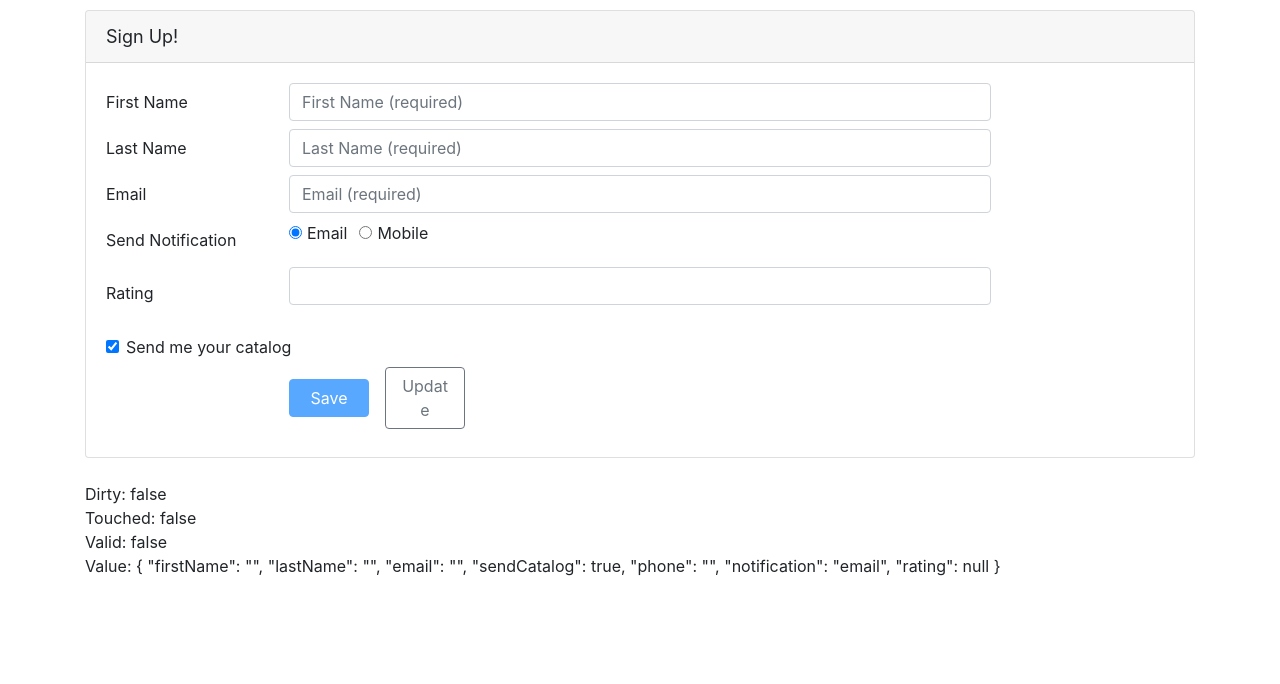
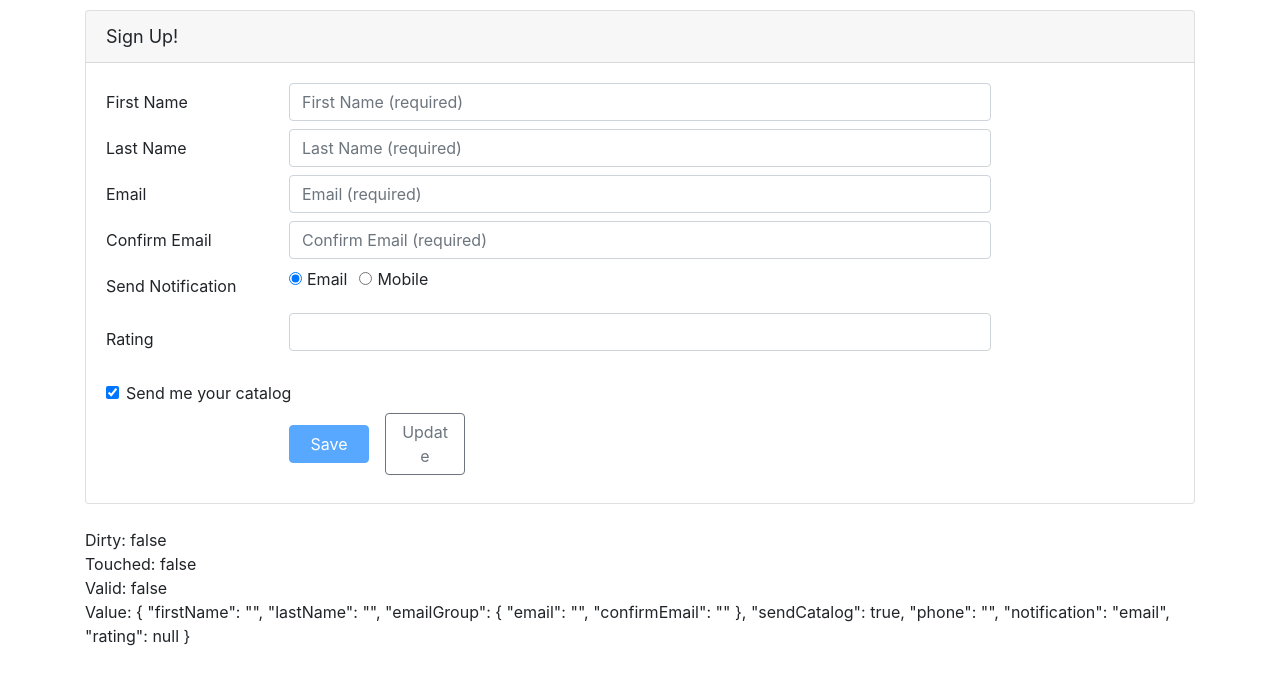
Before and after one commit to SandeepGanesana/Angular-Reactive-Forms, an Angular app: page / in a window 1280 px wide. Shown: the top 684 px of the page. Built offline with nearby package versions, Linux system fonts and the light colour scheme.

Commit message:
nested forms Custom Validations

```diff
--- a/src/app/customers/customer.component.html
+++ b/src/app/customers/customer.component.html
@@ -50,6 +50,7 @@
         </div>
       </div>
 
+      <div formGroupName="emailGroup">
         <div class="form-group row mb-2">
           <label class="col-md-2 col-form-label"
                  for="emailId">Email</label>
@@ -59,17 +60,35 @@
                    type="email"
                    placeholder="Email (required)"
                    formControlName="email"
-                 [ngClass]="{'is-invalid': (customerForm.get('email').touched || customerForm.get('email').dirty) && !customerForm.get('email').valid }" />
+                   [ngClass]="{'is-invalid': emailMessage }" />
+            <span class="invalid-feedback" *ngIf="emailMessage">
+                {{ emailMessage }}
+            </span>
+          </div>
+        </div>
+        <div class="form-group row mb-2">
+          <label class="col-md-2 col-form-label"
+                 for="emailId2">Confirm Email</label>
+          <div class="col-md-8">
+            <input class="form-control"
+                   id="emailId2"
+                   type="email"
+                   placeholder="Confirm Email (required)"
+                   formControlName="confirmEmail"
+                   [ngClass]="{'is-invalid': emailConfirmationMessage }" />
             <span class="invalid-feedback">
-            <span *ngIf="customerForm.get('email').errors?.required">
-              Please enter your email address.
+              <span *ngIf="customerForm.get('emailGroup').errors">
+                DOESNOT MATCH.
               </span>
-            <span *ngIf="customerForm.get('email').errors?.email">
-              Please enter a valid email address.
+              <span *ngIf="emailConfirmationMessage">
+               {{ emailConfirmationMessage }}
               </span>
             </span>
           </div>
         </div>
+      </div>
+
+
 
       <div class="form-group row mb-2" *ngIf="customerForm.get('sendCatalog').value && customerForm.get('notification').value === 'mobile'">
         <label for="phoneNumber" class="col-md-2 col-form-label">Phone Number</label>
@@ -94,11 +113,11 @@
           <div class="form-check form-check-inline">
               <label for="email" class="form-check-label"><input type="radio" class="form-check-input"
                  id="email" name="notification" value="email"
-                  formControlName="notification" (click)="notify('email')">Email</label>
+                  formControlName="notification">Email</label>
           </div>
           <div class="form-check form-check-inline">
               <label for="mobile" class="form-check-label"><input type="radio" class="form-check-input" id="mobile"
-                 name="notification" value="mobile"  (click)="notify('mobile')"
+                 name="notification" value="mobile"
                  formControlName="notification">Mobile</label>
             </div>
         </div>
--- a/src/app/customers/customer.component.ts
+++ b/src/app/customers/customer.component.ts
@@ -1,13 +1,29 @@
 import { Component, OnInit } from '@angular/core';
-import { FormGroup, FormBuilder, Validators, AbstractControl } from '@angular/forms';
+import { FormGroup, FormBuilder, Validators, AbstractControl, ValidatorFn } from '@angular/forms';
 
 // Custom Validation
+function ratingRange (min: number, max: number): ValidatorFn {
+  return (c: AbstractControl):{ [key: string]: boolean } | null => {
+    if (c.value !== null && (isNaN(c.value)|| c.value > max || c.value < min)) {
+      return { 'range': true };
+    }
+    return null;
+  };
+}
 
-function ratingRange (c: AbstractControl):{ [key: string]: boolean } | null {
-  if (c.value !== null && (isNaN(c.value)|| c.value > 5 || c.value < 1)) {
-    return { 'range': true }
-  }
-  return null;
+// Email Match Validation
+function emailMatch(c: AbstractControl):{ [key: string]: boolean } | null {
+    const first = c.get('email');
+    const second = c.get('confirmEmail');
+    console.log("I'm from  emailMatch Validators", c)
+    if(first.pristine || second.pristine){
+      return null;
+    }
+
+    if (first.value === second.value){
+      return null;
+    }
+    return { 'match': true };
 }
 
 @Component({
@@ -17,6 +33,14 @@ function ratingRange (c: AbstractControl):{ [key: string]: boolean } | null {
 })
 export class CustomerComponent implements OnInit {
   customerForm: FormGroup;
+  emailMessage: string;
+  emailConfirmationMessage: string;
+
+  private validationMessage = {
+    required: 'Please Enter Your Email',
+    email: 'Please Enter Valid Email',
+    match: 'Confirm Your Email'
+  }
 
   constructor(private fb: FormBuilder) { }
 
@@ -24,13 +48,25 @@ export class CustomerComponent implements OnInit {
     this.customerForm = this.fb.group({
       firstName: ['', [Validators.required, Validators.minLength(4)]],
       lastName: ['', [Validators.required, Validators.maxLength(50)]],
-      email: ['', [Validators.email, Validators.required]],
+      emailGroup: this.fb.group({
+        email: ['', [Validators.email, Validators.required]],
+        confirmEmail: ['', [Validators.email, Validators.required]]
+      }, { validator: emailMatch }),
       sendCatalog: true,
       phone: [''],
       notification: 'email',
-      rating: [null, ratingRange]
+      rating: [null, ratingRange(1,5)]
     })
+    this.customerForm.get('notification').valueChanges.subscribe(
+      value => this.setNotification(value)
+    );
+
+    const emailControl = this.customerForm.get('emailGroup.email');
+    const emailConfirmControl = this.customerForm.get('emailGroup.confirmEmail');
+    emailControl.valueChanges.subscribe(value => this.setMessage(emailControl, 'email'));
+    emailConfirmControl.valueChanges.subscribe(value => this.setMessage(emailConfirmControl, 'confirmEmail'));
   }
+
 
   save() {
     console.log(this.customerForm);
@@ -46,12 +82,10 @@ export class CustomerComponent implements OnInit {
       phone: '',
       notification: 'email'
     })
-    this.notify('email');
+    this.setNotification('email');
   }
 
-
-
-  notify(value: string){
+  setNotification(value: string){
     const phoneControl = this.customerForm.get('phone');
     if(value === 'mobile') {
       phoneControl.setValidators([Validators.minLength(10), Validators.required]);
@@ -60,4 +94,22 @@ export class CustomerComponent implements OnInit {
     }
     phoneControl.updateValueAndValidity();
   }
+
+  setMessage(c: AbstractControl, type: string):void {
+    this.emailMessage = '';
+    this.emailConfirmationMessage = '';
+    console.log(this.customerForm.get('emailGroup').errors)
+    if ((c.touched || c.dirty) && c.errors && type == 'email') {
+      this.emailMessage = Object.keys(c.errors).map(
+      key => {
+            return this.emailMessage += this.validationMessage[key];
+        }).join(' ');
+    } else if ((c.touched || c.dirty) && c.errors && type == 'confirmEmail') {
+      this.emailConfirmationMessage = Object.keys(c.errors).map(
+        key => {
+          return this.emailConfirmationMessage += this.validationMessage[key];
+        }).join(' ');
+    }
+  }
+
 }
```
Lines whose indentation alone changed are shown as unchanged.
